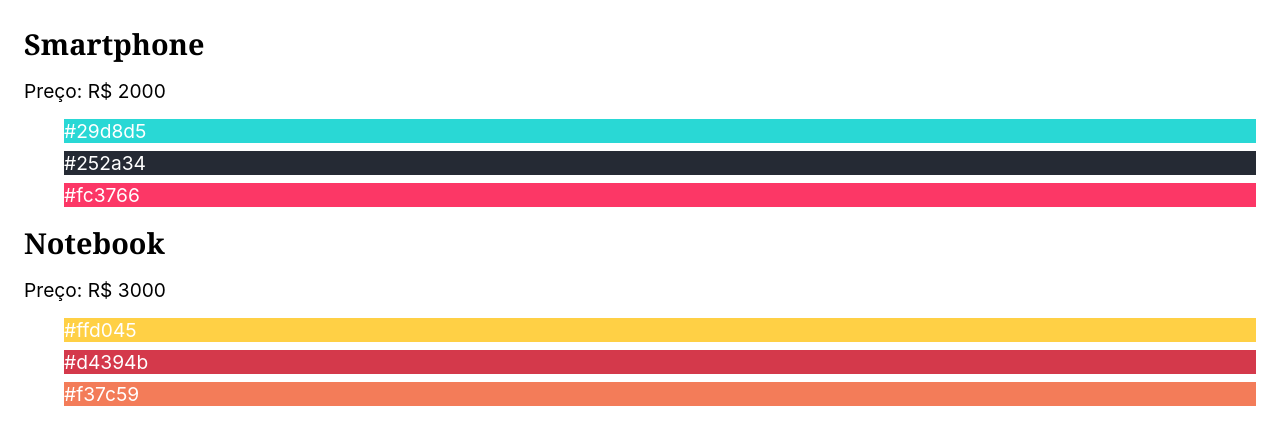
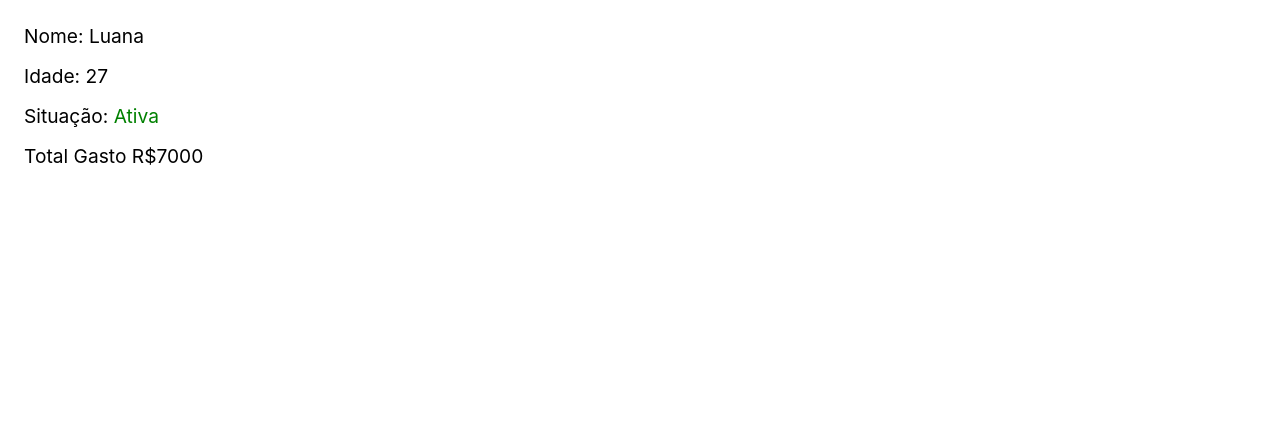
Before and after one commit to ericranzani/React, a React (Vite) app in the folder React-para-iniciante/ferramenta-front-end/: page / in a window 1280 px wide. Shown: the top 444 px of the page. Built offline with nearby package versions, Linux system fonts and the light colour scheme.

Commit message:
organizando as pastas conforme as aulas

```diff
--- a/React-para-iniciante/ferramenta-front-end/src/App.jsx
+++ b/React-para-iniciante/ferramenta-front-end/src/App.jsx
@@ -1,47 +1,48 @@
 import React from "react";
-// Organize os produtos como mostrado no vídeo
-// Mostre apenas produtos que forem mais caros que R$ 1500
 
-const produtos = [
-  {
-    id: 1,
-    nome: "Smartphone",
-    preco: "R$ 2000",
-    cores: ["#29d8d5", "#252a34", "#fc3766"],
-  },
-  {
-    id: 2,
-    nome: "Notebook",
-    preco: "R$ 3000",
-    cores: ["#ffd045", "#d4394b", "#f37c59"],
-  },
-  {
-    id: 3,
-    nome: "Tablet",
-    preco: "R$ 1500",
-    cores: ["#365069", "#47c1c8", "#f95786"],
-  },
-];
+const luana = {
+  cliente: "Luana",
+  idade: 27,
+  compras: [
+    { nome: "Notebook", preco: "R$ 2500" },
+    { nome: "Geladeira", preco: "R$ 3000" },
+    { nome: "Smartphone", preco: "R$ 1500" },
+  ],
+  ativa: true,
+};
+
+const mario = {
+  cliente: "Mario",
+  idade: 31,
+  compras: [
+    { nome: "Notebook", preco: "R$ 2500" },
+    { nome: "Geladeira", preco: "R$ 3000" },
+    { nome: "Smartphone", preco: "R$ 1500" },
+    { nome: "Guitarra", preco: "R$ 3500" },
+  ],
+  ativa: false,
+};
 
 const App = () => {
+  const dados = luana;
+
+  const total = dados.compras
+    .map((item) => Number(item.preco.replace("R$ ", "")))
+    .reduce((a, b) => a + b);
+
   return (
-    <section>
-      {produtos
-        .filter((produto) => Number(produto.preco.replace("R$ ", " ")) > 1500)
-        .map((produto) => (
-          <div key={produto.id}>
-            <h1>{produto.nome}</h1>
-            <p>Preço: {produto.preco}</p>
-            <ul>
-              {produto.cores.map((cor) => (
-                <li key={cor} style={{ background: cor, color: "white" }}>
-                  {cor}
-                </li>
-              ))}
-            </ul>
-          </div>
-        ))}
-    </section>
+    <>
+      <p>Nome: {dados.cliente}</p>
+      <p>Idade: {dados.idade}</p>
+      <p>
+        Situação:{" "}
+        <span style={dados.ativa ? { color: "green" } : { color: "red" }}>
+          {dados.ativa ? "Ativa" : "Inativa"}
+        </span>
+      </p>
+      <p>Total Gasto R${total}</p>
+      {total > 10000 && <p>Você está gastando muito.</p>}
+    </>
   );
 };
 
```
Also changed, not shown: React-para-iniciante/ferramenta-front-end/src/Appaulajsx.jsx (deleted, +0 -49 lines), React-para-iniciante/ferramenta-front-end/src/aulaJsxArray.jsx (deleted, +0 -23 lines).
